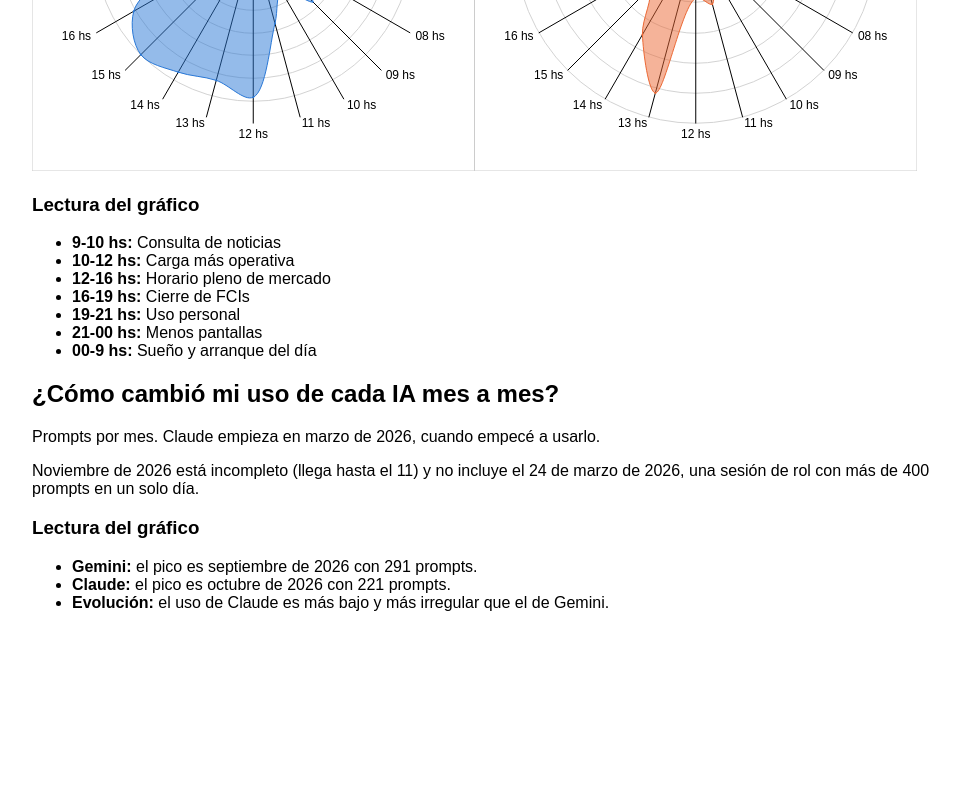
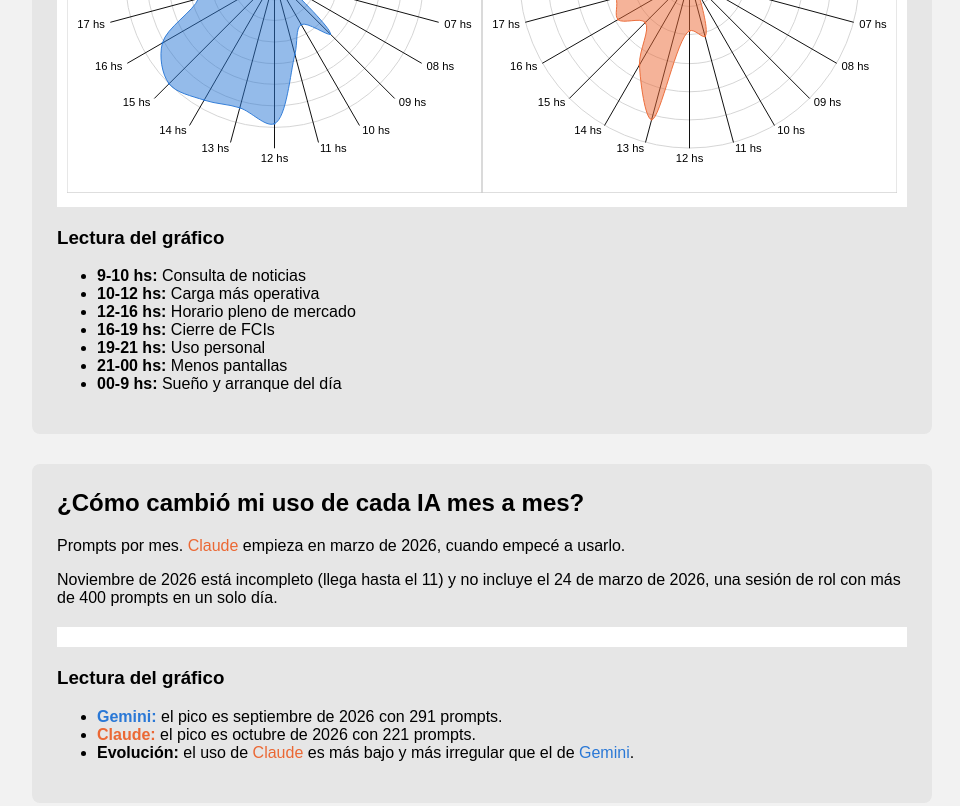
Before and after one commit to ivanstrangis/infovis, a plain HTML site: page DatosPersonales/index.html in a window 1280 px wide. Shown: the part 706-1512 px from the top of the page, without its empty margins (158-1118 px from the left). Before the commit the page ends 1354 px from the top, so only its background shows below. Drawn offline with Linux system fonts and the light colour scheme; a script that the page names is missing.

Commit message:
Pongo cada gráfico en una tarjeta gris
Co-Authored-By: Claude Sonnet 5.5 <noreply@anthropic.com>
Claude-Session: https://claude.ai/code/session_01MkdJxVtNjXdsx8yrgp1pNK

```diff
--- a/DatosPersonales/index.html
+++ b/DatosPersonales/index.html
@@ -5,7 +5,7 @@
   <meta name="viewport" content="width=device-width">
   <title>Mi relación con Gemini y Claude</title>
   <style>
-    body { font-family: Arial, sans-serif; margin: 0; }
+    body { font-family: Arial, sans-serif; margin: 0; background: #f2f2f2; }
 
     /* parte negra de arriba */
     header { background: black; color: white; text-align: center; padding: 60px 20px; }
@@ -19,6 +19,11 @@
 
     /* contenido */
     main { max-width: 900px; margin: 0 auto; padding: 20px; }
+    /* tarjeta gris de cada gráfico */
+    section { background: #e6e6e6; border-radius: 8px; padding: 25px; margin: 30px 0; }
+    section h2 { margin-top: 0; }
+    /* el gráfico va en un recuadro blanco */
+    .grafico { background: white; padding: 10px; margin: 20px 0; }
     object { width: 100%; max-width: 885px; aspect-ratio: 885 / 440; }
   </style>
 </head>
@@ -34,13 +39,16 @@
   </header>
 
   <main>
-    <!-- gráfico de RAWGraphs -->
+
+    <!-- 01 gráfico de RAWGraphs -->
+    <section>
       <h2>¿En qué horarios uso cada herramienta?</h2>
       <p>Prompts por semana en cada hora del día (horario de Argentina).</p>
       <p>Cada reloj tiene su propia escala: el gráfico muestra cómo se reparte el uso en el día, no cuánto uso cada herramienta.</p>
+      <div class="grafico">
         <object type="image/svg+xml" data="Relojes.svg"></object>
+      </div>
 
-    <!-- análisis del gráfico -->
       <h3>Lectura del gráfico</h3>
       <ul>
         <li><strong>9-10 hs:</strong> Consulta de noticias</li>
@@ -51,20 +59,25 @@
         <li><strong>21-00 hs:</strong> Menos pantallas</li>
         <li><strong>00-9 hs:</strong> Sueño y arranque del día</li>
       </ul>
+    </section>
 
-    <!-- gráfico de Flourish -->
+    <!-- 02 gráfico de Flourish -->
+    <section>
       <h2>¿Cómo cambió mi uso de cada IA mes a mes?</h2>
-    <p>Prompts por mes. Claude empieza en marzo de 2026, cuando empecé a usarlo.</p>
+      <p>Prompts por mes. <span class="claude">Claude</span> empieza en marzo de 2026, cuando empecé a usarlo.</p>
       <p>Noviembre de 2026 está incompleto (llega hasta el 11) y no incluye el 24 de marzo de 2026, una sesión de rol con más de 400 prompts en un solo día.</p>
+      <div class="grafico">
         <div class="flourish-embed flourish-chart" data-src="visualisation/30989557"><script src="https://public.flourish.studio/resources/embed.js"></script><noscript><img src="https://public.flourish.studio/visualisation/30989557/thumbnail" width="100%" alt="chart visualization" /></noscript></div>
+      </div>
 
-    <!-- análisis del gráfico -->
       <h3>Lectura del gráfico</h3>
       <ul>
-      <li><strong>Gemini:</strong> el pico es septiembre de 2026 con 291 prompts.</li>
-      <li><strong>Claude:</strong> el pico es octubre de 2026 con 221 prompts.</li>
-      <li><strong>Evolución:</strong> el uso de Claude es más bajo y más irregular que el de Gemini.</li>
+        <li><strong class="gemini">Gemini:</strong> el pico es septiembre de 2026 con 291 prompts.</li>
+        <li><strong class="claude">Claude:</strong> el pico es octubre de 2026 con 221 prompts.</li>
+        <li><strong>Evolución:</strong> el uso de <span class="claude">Claude</span> es más bajo y más irregular que el de <span class="gemini">Gemini</span>.</li>
       </ul>
+    </section>
+
   </main>
 
 </body>
```
Lines whose indentation alone changed are shown as unchanged.
